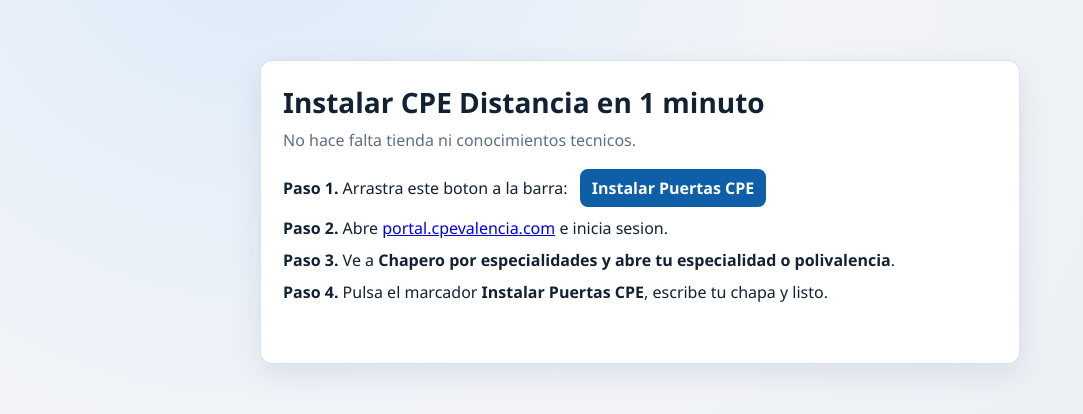
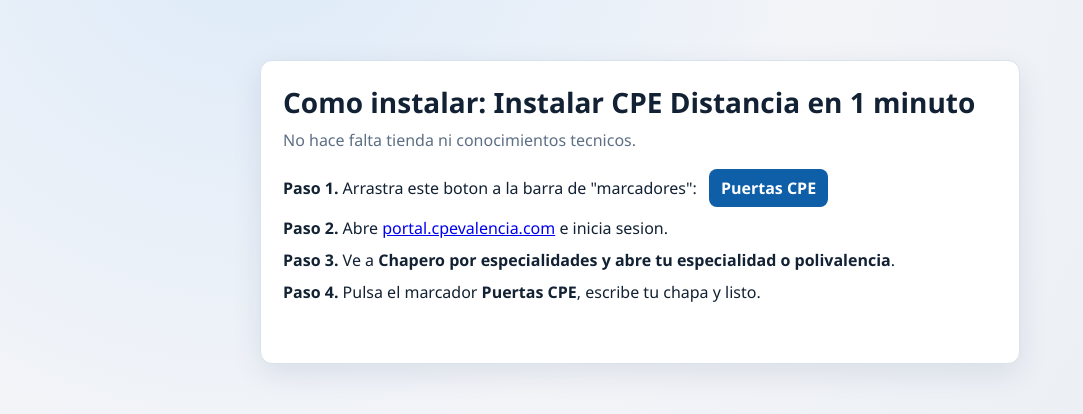
Before and after one commit to TheViking816/CalculoptaCPE, a browser extension: page web/instalar.html in a window 1280 px wide. Shown: the part 188-602 px from the top of the page, without its empty margins (0-1083 px from the left). Drawn offline with Linux system fonts and the light colour scheme.

Commit message:
Refine installer copy and set CPE favicon for bookmark

```diff
--- a/web/instalar.html
+++ b/web/instalar.html
@@ -4,22 +4,23 @@
   <meta charset="utf-8">
   <meta name="viewport" content="width=device-width, initial-scale=1">
   <title>Instalar CPE Distancia</title>
+  <link rel="icon" type="image/png" href="/CPEV.png">
   <link rel="stylesheet" href="/styles.css">
 </head>
 <body>
   <main class="page">
     <section class="card">
-      <h1>Instalar CPE Distancia en 1 minuto</h1>
+      <h1>Como instalar: Instalar CPE Distancia en 1 minuto</h1>
       <p class="muted">No hace falta tienda ni conocimientos tecnicos.</p>
 
       <div class="install-steps">
         <p>
-          <strong>Paso 1.</strong> Arrastra este boton a la barra:
-          <a id="bookmarklet-link" class="bookmarklet-link" href="#">Instalar Puertas CPE</a>
+          <strong>Paso 1.</strong> Arrastra este boton a la barra de "marcadores":
+          <a id="bookmarklet-link" class="bookmarklet-link" href="#">Puertas CPE</a>
         </p>
         <p><strong>Paso 2.</strong> Abre <a href="https://portal.cpevalencia.com/" target="_blank" rel="noopener noreferrer">portal.cpevalencia.com</a> e inicia sesion.</p>
         <p><strong>Paso 3.</strong> Ve a <strong>Chapero por especialidades y abre tu especialidad o polivalencia</strong>.</p>
-        <p><strong>Paso 4.</strong> Pulsa el marcador <strong>Instalar Puertas CPE</strong>, escribe tu chapa y listo.</p>
+        <p><strong>Paso 4.</strong> Pulsa el marcador <strong>Puertas CPE</strong>, escribe tu chapa y listo.</p>
       </div>
       <div id="status" class="status"></div>
     </section>
```
Also changed, not shown: web/index.html (+4 -3 lines), vercel.json.
